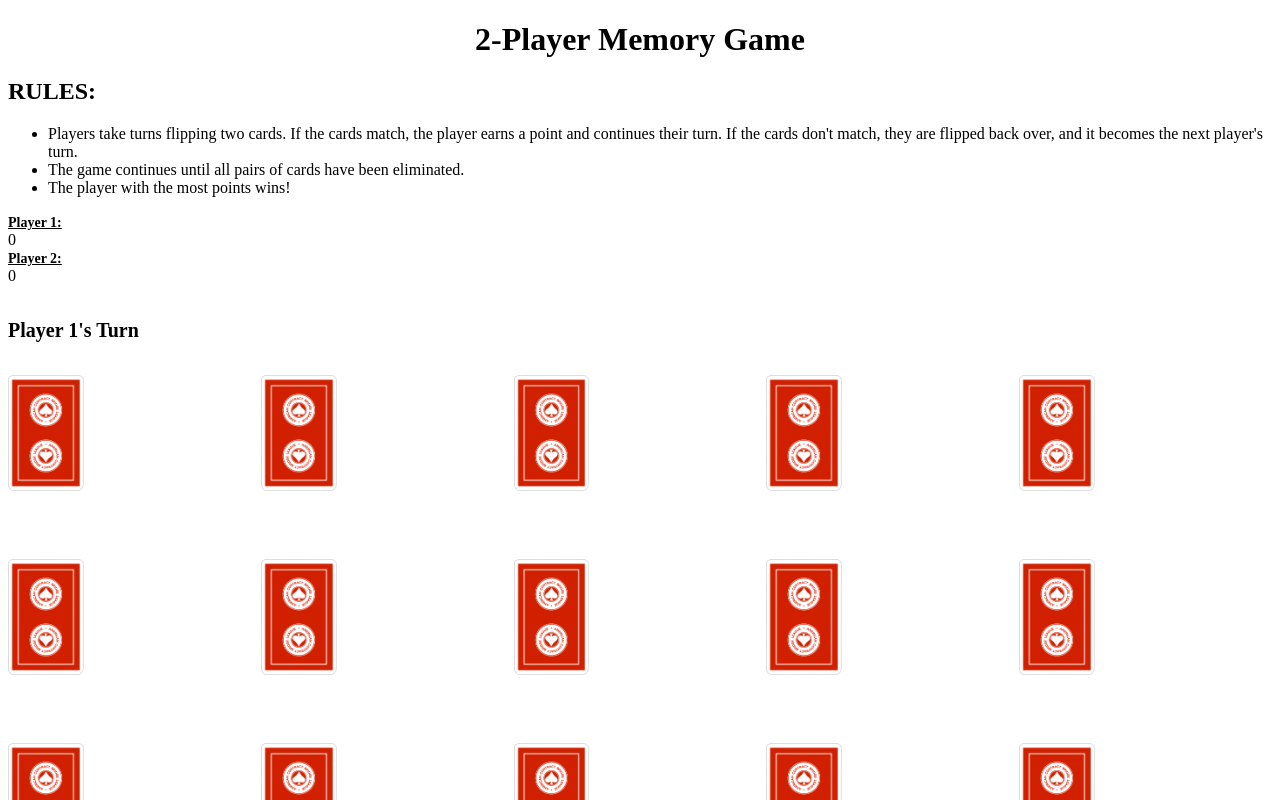
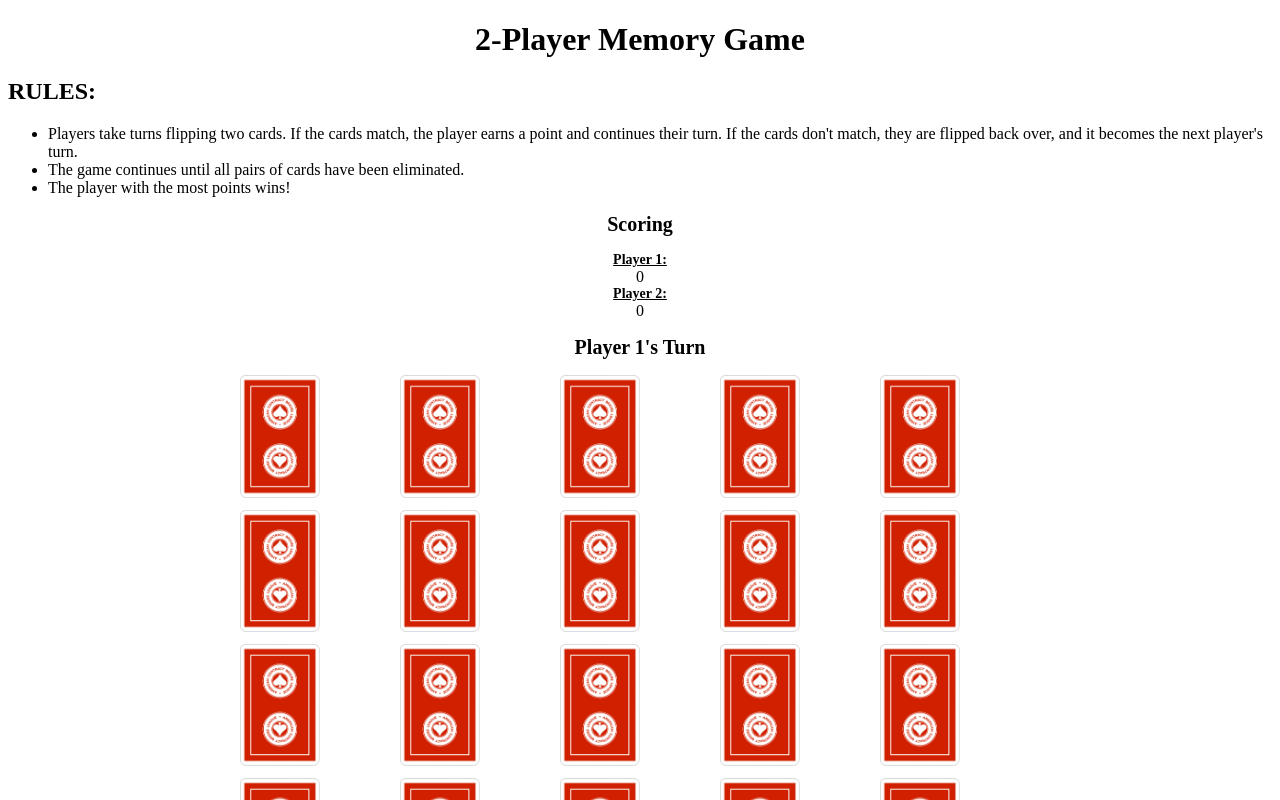
Before and after one commit to andepants/2-player-memory-game, an Angular app: page / in a window 1280 px wide. Shown: the top 800 px of the page. Built offline with nearby package versions, Linux system fonts and the light colour scheme.

Commit message:
styling + css

```diff
--- a/src/app/board/board.component.html
+++ b/src/app/board/board.component.html
@@ -1,3 +1,4 @@
+<h5>Scoring</h5>
 <span>Player 1: </span>
 <div>{{ player1Score }}</div>
 <span>Player 2: </span>
@@ -5,7 +6,7 @@
 
 <h5>{{ this.turn ? "Player 1's Turn " : "Player 2's Turn"}}</h5>
 
-<div *ngIf="player1Score === 1 || player2Score === 1">
+<div *ngIf="player1Score + player2Score === 2">
   <dialog open>
     <div *ngIf="player1Score > player2Score">
       <h1>Player 1 Wins!</h1>
@@ -13,12 +14,16 @@
     <div *ngIf="player2Score > player1Score">
       <h1>Player 2 Wins!</h1>
     </div>
+    <div *ngIf="player1Score === player2Score">
+      <h1>It's a Tie!</h1>
+    </div>
     <form method="dialog">
       <button (click)="newGame()">Play Again?</button>
     </form>
   </dialog>
 </div>
 
+<div>
   <div class="grid-container">
     <app-card
       class="grid-item"
@@ -33,3 +38,4 @@
       [(player2Score)]="player2Score">
     </app-card>
   </div>
+</div>
--- a/src/app/board/board.component.sass
+++ b/src/app/board/board.component.sass
@@ -5,12 +5,27 @@ $grid-rows: 4
   display: grid
   grid-template-columns: repeat($grid-columns, 1fr)
   grid-template-rows: repeat($grid-rows, 1fr)
+  max-width: 50rem
+  gap: -4rem
+  margin: 0 auto
+
+.grid-item
+  margin: 0rem 0rem -3.5rem 0rem
 
 span
+  display: flex
+  justify-content: center
   font-weight: bold
   font-size: 14px
   text-decoration: underline
 
 h5
+  display: flex
+  justify-content: center
   font-weight: bold
   font-size: 20px
+  margin: 1rem
+
+div
+  display: flex
+  justify-content: center
--- a/src/app/card/card.component.sass
+++ b/src/app/card/card.component.sass
@@ -1,3 +1,3 @@
 img
-  width: 30%
+  width: 50%
   margin-bottom: 4rem
```
Lines whose indentation alone changed are shown as unchanged.
